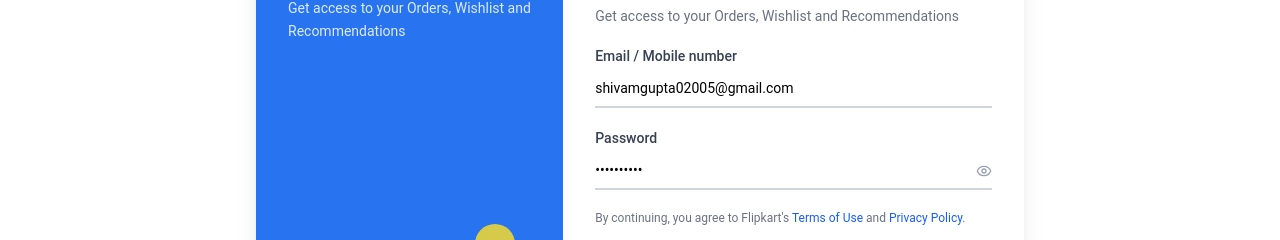
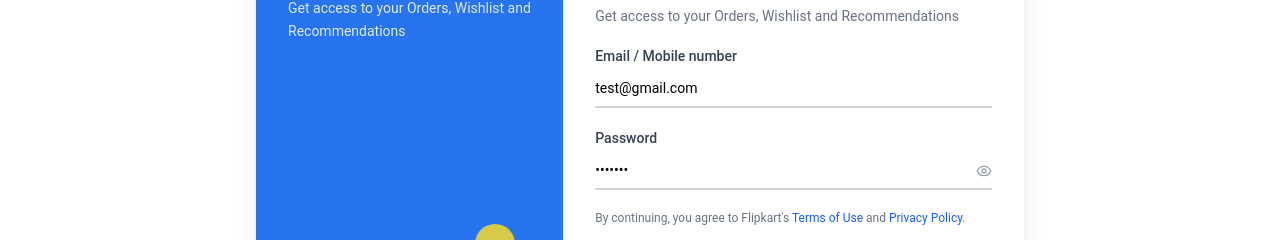
Before and after one commit to sgupta005/scaler_assignment, a React (Vite) app in the folder frontend/: page /login in a window 1280 px wide. Shown: the part 256-496 px from the top of the page. Built offline with nearby package versions, Linux system fonts and the light colour scheme; no server answers.

Commit message:
feat: add test credentials

```diff
--- a/frontend/src/features/auth/login-form.tsx
+++ b/frontend/src/features/auth/login-form.tsx
@@ -14,8 +14,8 @@ export function LoginForm({ onSwitch, onSuccess }: LoginFormProps) {
   const navigate = useNavigate();
   const [searchParams] = useSearchParams();
   const redirectTo = searchParams.get('redirect') ?? '/';
-  const [identifier, setIdentifier] = useState('shivamgupta02005@gmail.com');
-  const [password, setPassword] = useState('shivam2005');
+  const [identifier, setIdentifier] = useState('test@gmail.com');
+  const [password, setPassword] = useState('test123');
   const [showPassword, setShowPassword] = useState(false);
   const [error, setError] = useState('');
   const [loading, setLoading] = useState(false);
```
Also changed, not shown: 1 other file (tests, documents, lock files or other folders).
